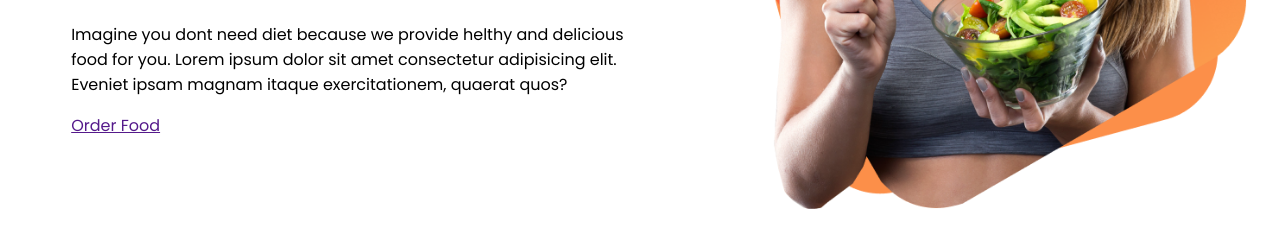
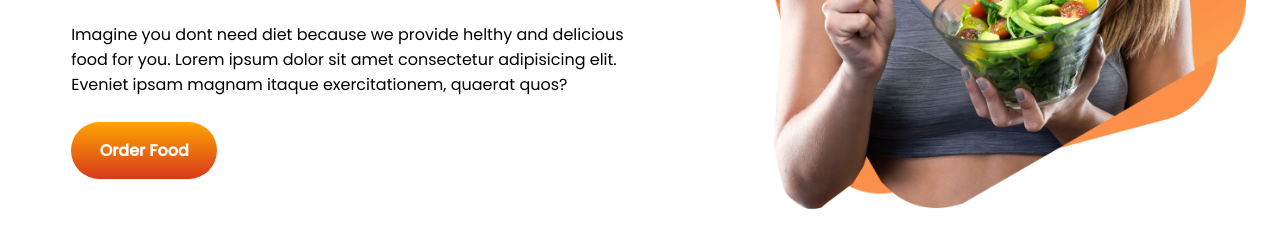
Before and after one commit to AnisurRahman06046/eat-healthy-website, a plain HTML site: page index.html in a window 1280 px wide. Shown: the part 420-668 px from the top of the page. Drawn offline with Linux system fonts and the light colour scheme.

Commit message:
button updated

```diff
--- a/index.html
+++ b/index.html
@@ -14,8 +14,8 @@
     <section class="upper-container">
         <div class="half-width text-area">
             <h1> <span class="skip-color">Skip</span> The Diet,<br> Just Eat Healthy <br>With Burger Zone</h1>
-            <p>Imagine you dont need diet because we provide helthy and delicious food for you. Lorem ipsum dolor sit amet consectetur adipisicing elit. Eveniet ipsam magnam itaque exercitationem, quaerat quos?</p>
-            <a target="_blank" href="">Order Food</a>
+            <p>Imagine you dont need diet because we provide helthy and delicious food for you. Lorem ipsum dolor sit amet consectetur adipisicing elit. Eveniet ipsam magnam itaque exercitationem, quaerat quos?</p><br>
+            <a class="button-link" target="_blank" href="www.google.com">Order Food</a>
         </div>
         <div class="half-width">
             <img src="images/female/pro-pic.png" alt="">
--- a/style.css
+++ b/style.css
@@ -27,3 +27,15 @@ h1{
 .skip-color{
     color: orange;
 }
+.button-link{
+    color: white;
+    background-image: linear-gradient(orange,rgb(215, 56, 28));
+    padding-left: 5%;
+    padding-right: 5%;
+    padding-top: 3%;
+    padding-bottom: 3%;
+    border-radius: 30px;
+    text-decoration: none;
+    font-weight: 700;
+
+}
```
